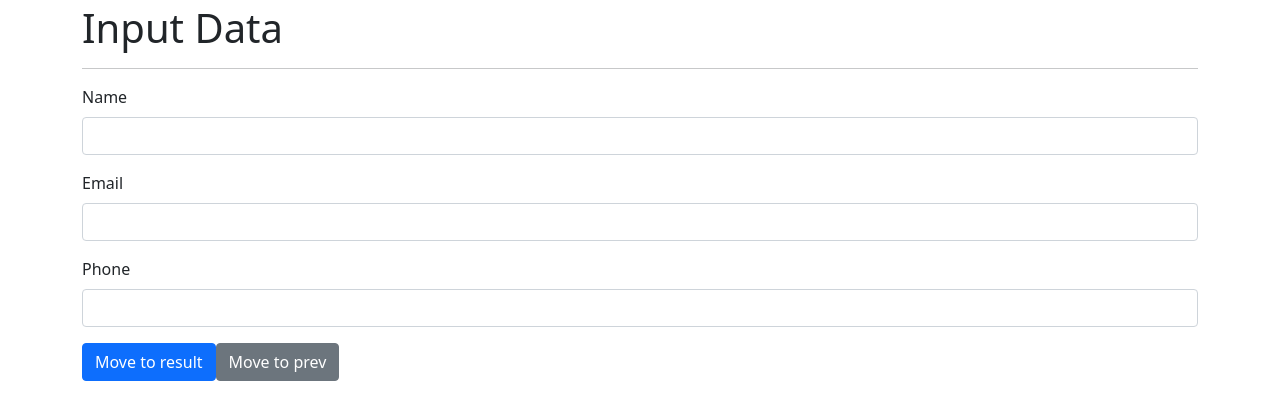
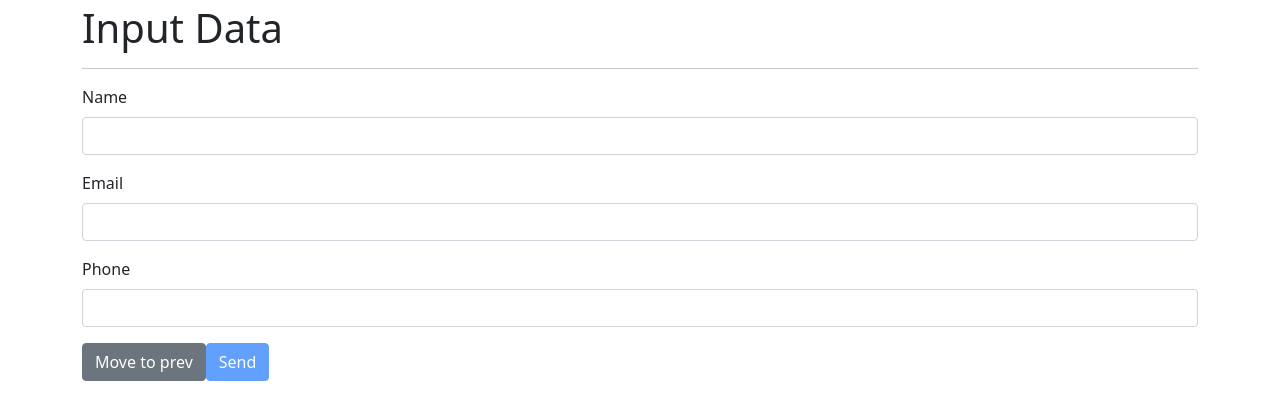
Before and after one commit to alexkid2001/react-self-development, a React app: page /result in a window 1280 px wide. Both pictures are taken after a click on the button "Move to order". Shown: the top 420 px of the page. Built offline with nearby package versions, Linux system fonts and the light colour scheme.

Commit message:
store, hook useStore

```diff
--- a/package.json
+++ b/package.json
@@ -24,6 +24,8 @@
   },
   "dependencies": {
     "bootstrap": "^5.1.3",
+    "mobx": "^6.6.1",
+    "mobx-react-lite": "^3.4.0",
     "prop-types": "^15.8.1",
     "react": "^17.0.2",
     "react-bootstrap": "^2.5.0",
--- a/src/App.js
+++ b/src/App.js
@@ -3,8 +3,9 @@ import React, { useEffect, useState, useMemo } from 'react'
 import Cart from './Cart'
 import Order from './Order'
 import Result from './Result'
+import order from "./Order";
+
 import SettingsContext from "./context/settings";
-import Settings from "./context/settings";
 
 export default function(){
 	const [settings, setSettings] = useState({lang: 'ru', theme: 'light'})
@@ -14,45 +15,41 @@ export default function(){
 	const moveToOrder = () => setPage('order')
 	const moveToResult = () => setPage('result')
 
-	let [ products, setProducts ] = useState(productsStub());
-	let total = products.reduce((sum, pr) => sum + pr.price * pr.cnt, 0);
-
-	let setProductCnt = (id, cnt) => {
-		setProducts(products.map(pr => pr.id != id ? pr : ({ ...pr, cnt })));
-	}
-
-	let removeProduct = (id) => {
-		setProducts(products.filter(el => el.id !== id));
-	}
-
 	const [orderForm, setOrderForm] = useState([
 		{
 			name: 'name',
 			label: 'Name',
 			value: '',
-			regexp: '/a-zA-Z/g',
-			warning: 'Name is not correct'
+			pattern: /^.{2,}$/g,
+			errorMessage: 'Name is not correct',
+			valid: false
 		},
 		{
 			name: 'email',
 			label: 'Email',
 			value: '',
-			regexp: '/a-zA-Z/g',
-			warning: 'Email is not valid'
+			pattern: /^.+@.+$/,
+			errorMessage: 'Email is not valid',
+			valid: false
 		},
 		{
 			name: 'phone',
 			label: 'Phone',
 			value: '',
-			regexp: '/a-zA-Z/g',
-			warning: 'City is not valid'
+			pattern: /^\d{5,10}.$/,
+			errorMessage: 'City is not valid',
+			valid: false
 		},
 	])
+
+	const orderData = {}
+	orderForm.forEach(f => orderData[f.name] = f.value)
 
 	const orderFormUpdate = (name, value) => {
 		setOrderForm(orderForm.map(field => {
 					if (field.name !== name) return field
-					return {...field, value}
+					const valid = field.pattern.test(value)
+					return {...field, value, valid }
 				}
 			)
 		)
@@ -63,10 +60,6 @@ export default function(){
 		{ page === 'cart' &&
 				<Cart
 				 onNext={moveToOrder}
-				 products={products}
-				 onChange={setProductCnt}
-				 onRemove={removeProduct}
-
 				/> }
 		{ page === 'order' &&
 				<Order
@@ -76,7 +69,9 @@ export default function(){
 						orderData={orderForm}
 				/> }
 		{ page === 'result' &&
-				<Result products={products} />
+				<Result
+						orderData={orderData}
+				/>
 		}
 	</div>
 	</SettingsContext.Provider>
--- a/src/Cart.js
+++ b/src/Cart.js
@@ -1,10 +1,15 @@
 import React from "react";
+import useStore from "./hooks/useStore";
+// import StoreContext from './context/store'
 import MinMax from "./MinMax";
+import {observer} from "mobx-react-lite";
 
-export default function({ onNext, products, onChange, onRemove }) {
+export default observer(Cart)
 
-  let total = products.reduce((sum, pr) => sum + pr.price * pr.cnt, 0);
-
+function Cart({ onNext }) {
+  const [ cart ] = useStore('cart')
+  // const { cart } = useContext(StoreContext);
+  const {products, total} = cart
   return <div>
     <h1>Cart</h1>
     <hr/>
@@ -24,12 +29,12 @@ export default function({ onNext, products, onChange, onRemove }) {
             <td>{ pr.title }</td>
             <td>{ pr.price }</td>
             <td>
-              <MinMax min={1} max={pr.rest} current={pr.cnt} onChange={cnt => onChange (pr.id, cnt)} />
+              <MinMax min={1} max={pr.rest} current={pr.cnt} onChange={cnt => cart.change(pr.id, cnt)} />
             </td>
             <td>{ pr.price * pr.cnt }</td>
             <td>
-              <button type="button" onClick={() => onRemove(pr.id)}>X</button>
-              <button type="button" onClick={() => onChange(pr.id, pr.rest)}>MAX</button>
+              <button type="button" onClick={() => cart.remove(pr.id)}>X</button>
+              <button type="button" onClick={() => cart.change(pr.id, pr.rest)}>MAX</button>
             </td>
           </tr>
       )) }
--- a/src/Order.js
+++ b/src/Order.js
@@ -1,6 +1,22 @@
-import React from "react";
+import React, {useState} from "react";
+import Modal from "react-bootstrap/Modal";
+import {Button, ModalBody, ModalFooter, ModalHeader} from "react-bootstrap";
 
 export default function({ orderData ,onNext, onPrev, onChange }) {
+  const isValid = orderData.every(f => f.valid)
+
+  const [showModal, setShowModal] = useState(false)
+  const [confirmed, setConfirmed] = useState(false)
+  const openModal = () => setShowModal(true)
+  const closeModal = () => setShowModal(false)
+  const sendForm = () => {
+    setConfirmed(true)
+    setShowModal(false)
+  }
+  const onExited = () => {
+    if(confirmed) onNext()
+  }
+
   return <div>
     <h1>Input Data</h1>
     <hr/>
@@ -11,11 +27,11 @@ export default function({ orderData ,onNext, onPrev, onChange }) {
             <label htmlFor={i.name} className="form-label">{i.label}</label>
             <input
                 type="text"
-                className="form-control"
+                className={`form-control ${i.value.length && !i.valid ? 'border border-danger' : ''}`}
                 value={i.value}
                 id={i.name}
                 name={i.name}
-                onChange={e => onChange(i.name, e.target.value)}
+                onChange={e => onChange(i.name, e.target.value.trim())}
             />
             <div className="invalid-feedback">
               {i.warning}
@@ -25,7 +41,26 @@ export default function({ orderData ,onNext, onPrev, onChange }) {
       }
 
     </form>
-    <button type="button" className="btn btn-primary" onClick={onNext}>Move to result</button>
     <button type="button" className="btn btn-secondary" onClick={onPrev}>Move to prev</button>
+    <button
+        type="button"
+        className="btn btn-primary"
+        onClick={openModal}
+        disabled={!isValid}
+    >Send</button>
+    <Modal show={showModal} onExit={onExited}>
+      <Modal.Header>
+        <Modal.Title>Check Data</Modal.Title>
+      </Modal.Header>
+      <Modal.Body>
+        <p>....</p>
+        <p>....</p>
+        <p>....</p>
+      </Modal.Body>
+      <Modal.Footer>
+        <Button variant="secondary" onClick={closeModal}>Close</Button>
+        <Button variant="primary" onClick={sendForm}>Save change</Button>
+      </Modal.Footer>
+    </Modal>
   </div>
 }
--- a/src/Result.js
+++ b/src/Result.js
@@ -1,8 +1,14 @@
 import React from "react";
+import {observer} from "mobx-react-lite";
+import cartStore from './store/cart'
+import useStore from "./hooks/useStore";
 
-export default function() {
+export default observer(function({ orderData }) {
+  // let total = products.reduce((sum, pr) => sum + pr.price * pr.cnt, 0);
+  let [ cart ] = useStore('cart')
   return <div>
-    <h1>Result screen</h1>
+    <h1>{orderData.name}, your order is dane!</h1>
     <hr/>
+    <strong>Total: {cart.total}</strong>
   </div>
-}
+})
--- /dev/null
+++ b/src/context/store.js
@@ -0,0 +1,2 @@
+import {createContext} from "react";
+export default createContext()
--- /dev/null
+++ b/src/hooks/useStore.js
@@ -0,0 +1,7 @@
+import { useContext } from "react";
+import StoreContext from './../context/store'
+
+export default function(...list) {
+  const stores = useContext(StoreContext)
+  return list.map(name => stores[name])
+}
--- a/src/main.js
+++ b/src/main.js
@@ -2,10 +2,18 @@ import React from 'react'
 import ReactDom from 'react-dom';
 
 import 'bootstrap/dist/css/bootstrap.min.css';
+import StoreContext from './context/store'
+import cartStore from './store/cart'
 
 import App from './App';
 
+const store = {
+	cart: cartStore
+}
+
 ReactDom.render(
-	<App/>,
+		<StoreContext.Provider value={store}>
+			<App/>
+		</StoreContext.Provider>,
 	document.querySelector('.app')
 );
--- /dev/null
+++ b/src/store/cart.js
@@ -0,0 +1,67 @@
+import { makeAutoObservable } from 'mobx'
+
+export class Cart {
+  products = productsStub()
+
+  get total() {
+    return this.products.reduce((sum, pr) => sum + pr.price * pr.cnt, 0)
+  }
+
+  change(id, cnt){
+    const product = this.products.find(pr => pr.id === id)
+    if (product) product.cnt = Math.max(1, Math.min(product.rest, cnt))
+  }
+
+  remove(id) {
+    this.products = this.products.filter(p => p.id !== id)
+  }
+
+  constructor() {
+    makeAutoObservable(this)
+  }
+
+
+}
+
+function productsStub(){
+  return [
+    {
+      id: 100,
+      title: 'Ipnone 200',
+      price: 12000,
+      rest: 10,
+      cnt: 1
+    },
+    {
+      id: 101,
+      title: 'Samsung AAZ8',
+      price: 22000,
+      rest: 5,
+      cnt: 1
+    },
+    {
+      id: 103,
+      title: 'Nokia 3310',
+      price: 5000,
+      rest: 2,
+      cnt: 1
+    },
+    {
+      id: 105,
+      title: 'Huawei ZZ',
+      price: 15000,
+      rest: 8,
+      cnt: 1
+    }
+  ];
+}
+
+export default new Cart();
+
+// constructor() {
+//   this.products = observable(this.products)
+//   this.total = computed(this.total)
+//   this.change = action(this.change)
+//   this.remove = action(this.remove)
+//
+// }
```
Also changed, not shown: 1 other file (tests, documents, lock files or other folders).
